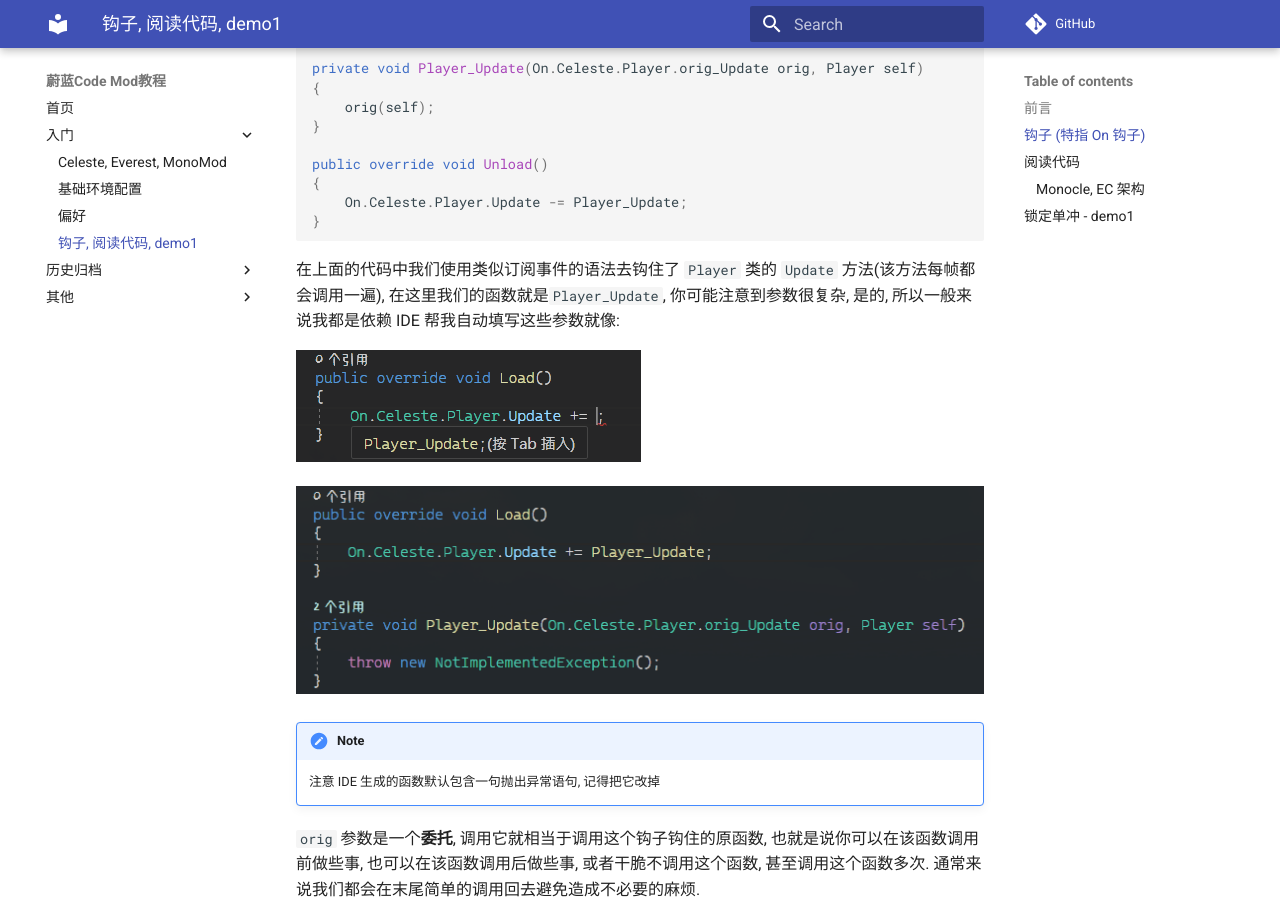
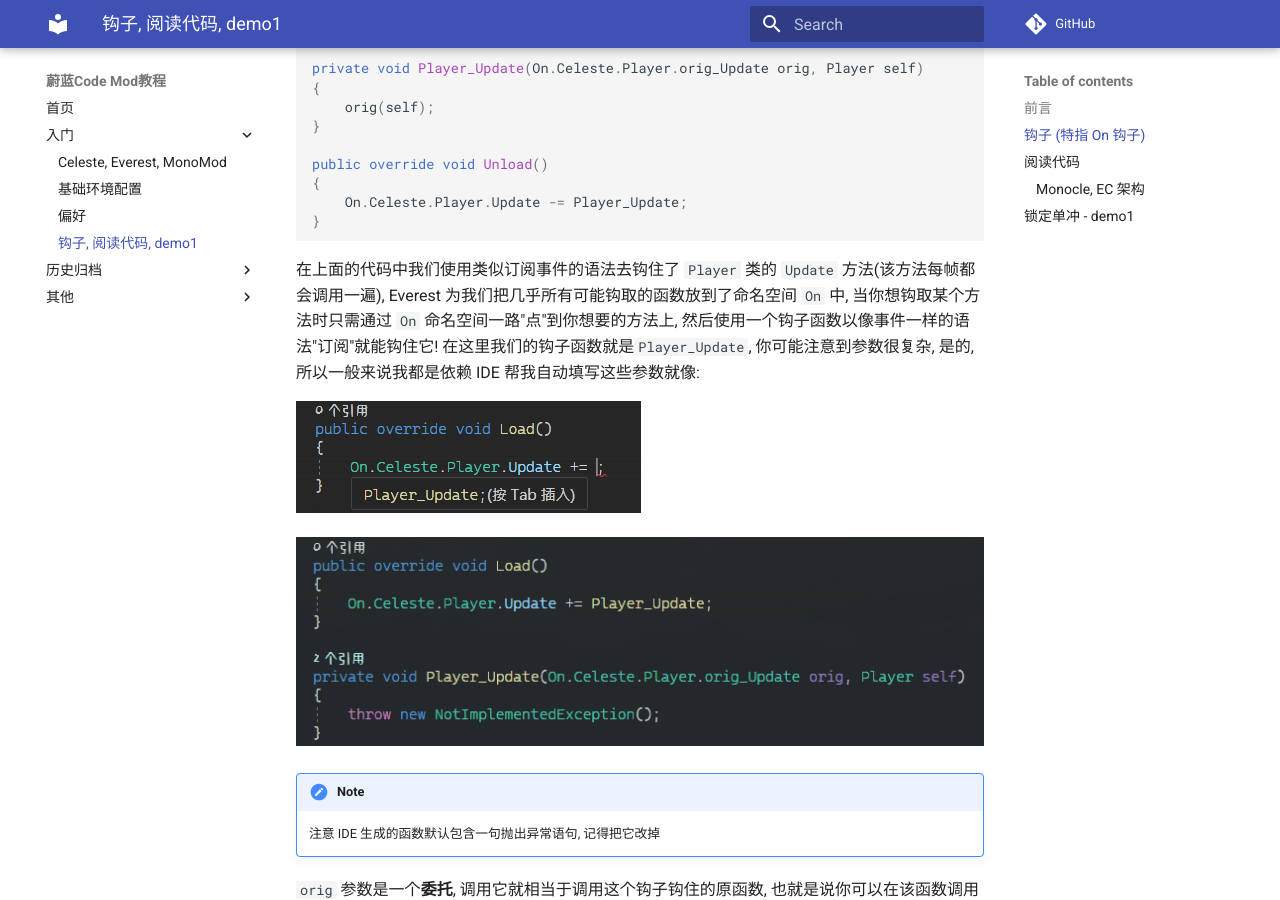
Before and after one commit to Saplonily/CelesteModTutorial, an MkDocs documentation site: the page built from docs/begin/hook,code,demo1.md, in a window 1280 px wide and 900 px high, scrolled down 944 px. Built offline with MkDocs 1.6.1 and Material for MkDocs 9.7.7, drawn with Linux system fonts in a browser that asks for light colours; comment, search, counter and statistics services are not loaded.

Commit message:
钩子部分稍作更改

````diff
--- a/docs/begin/hook,code,demo1.md
+++ b/docs/begin/hook,code,demo1.md
@@ -77,7 +77,9 @@ public override void Unload()
 ```
 
 在上面的代码中我们使用类似订阅事件的语法去钩住了 `Player` 类的 `Update` 方法(该方法每帧都会调用一遍),
-在这里我们的函数就是`Player_Update`,
+Everest 为我们把几乎所有可能钩取的函数放到了命名空间 `On` 中, 当你想钩取某个方法时只需通过 `On` 命名空间一路"点"到你想要的方法上,
+然后使用一个钩子函数以像事件一样的语法"订阅"就能钩住它!
+在这里我们的钩子函数就是`Player_Update`,
 你可能注意到参数很复杂, 是的, 所以一般来说我都是依赖 IDE 帮我自动填写这些参数就像:
 
 ![b4](image.png)
````
